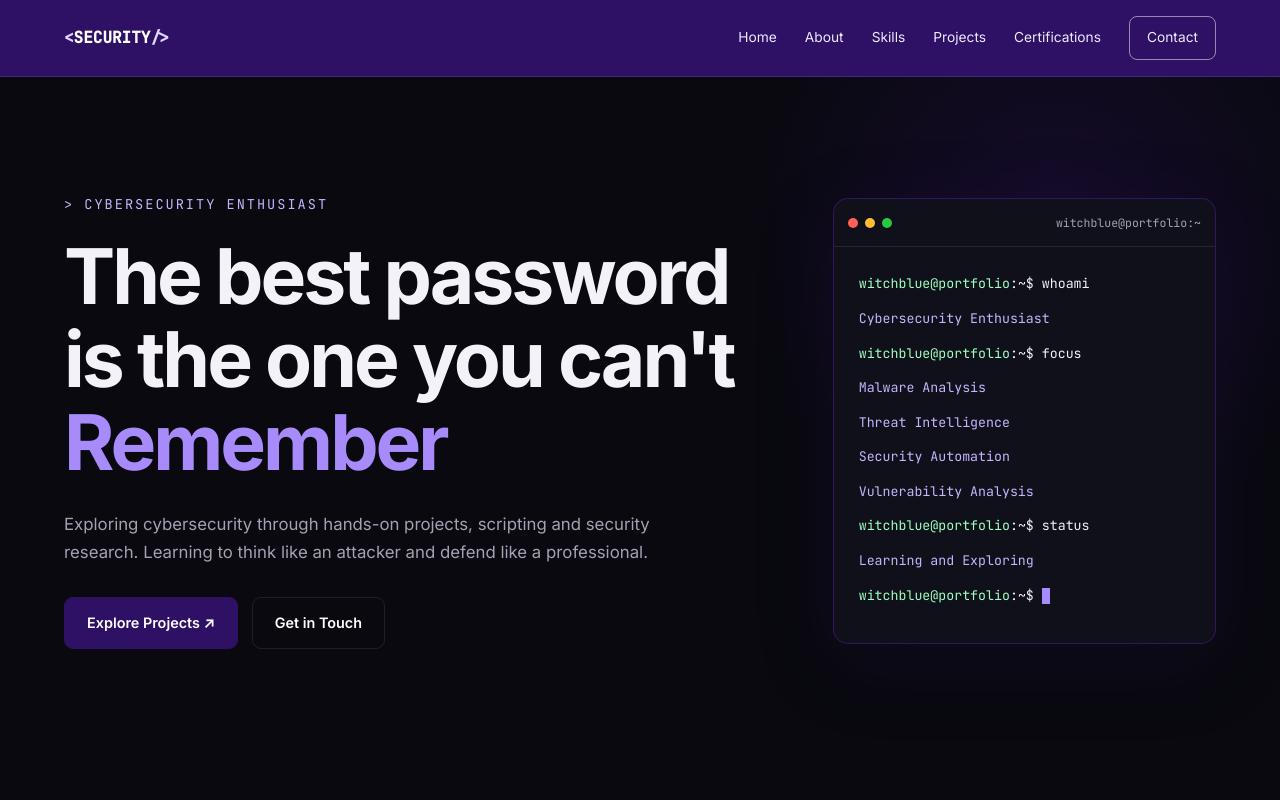
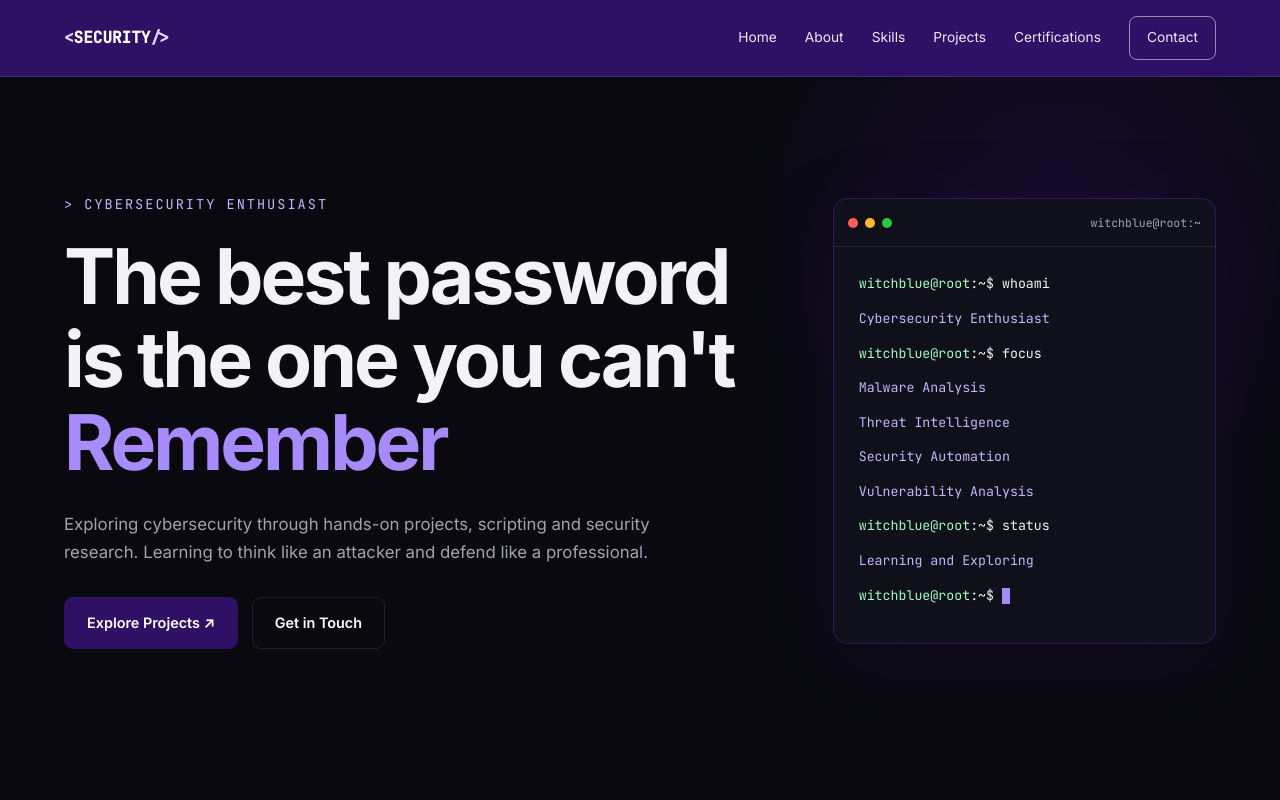
Before and after one commit to witchblue/witchblue.github.io, a plain HTML site: page index.html in a window 1280 px wide. Shown: the top 800 px of the page. Drawn offline with Linux system fonts and the light colour scheme.

Commit message:
Update index.html

```diff
--- a/index.html
+++ b/index.html
@@ -5,8 +5,8 @@
 <meta charset="UTF-8">
 <meta name="viewport" content="width=device-width, initial-scale=1.0">
 <meta name="theme-color" content="#2E1065">
-<meta name="description" content="Cybersecurity portfolio showcasing projects, scripting and security research.">
-<title>Cybersecurity Portfolio | Security Researcher</title>
+<meta name="description" content="Cybersecurity root showcasing projects, scripting and security research.">
+<title>Cybersecurity root | Security Researcher</title>
 
 <link rel="preconnect" href="https://fonts.googleapis.com">
 <link rel="preconnect" href="https://fonts.gstatic.com" crossorigin>
@@ -811,13 +811,13 @@ section:not(.hero) {
         <div class="dot dot-red"></div>
         <div class="dot dot-yellow"></div>
         <div class="dot dot-green"></div>
-        <span class="terminal-title">witchblue@portfolio:~</span>
+        <span class="terminal-title">witchblue@root:~</span>
       </div>
 
       <div class="terminal-body">
 
         <div class="terminal-line">
-          <span class="prompt">witchblue@portfolio</span>:~$ whoami
+          <span class="prompt">witchblue@root</span>:~$ whoami
         </div>
 
         <div class="terminal-line terminal-value">
@@ -825,7 +825,7 @@ section:not(.hero) {
         </div>
 
         <div class="terminal-line">
-          <span class="prompt">witchblue@portfolio</span>:~$ focus
+          <span class="prompt">witchblue@root</span>:~$ focus
         </div>
 
         <div class="terminal-line terminal-value">
@@ -845,7 +845,7 @@ section:not(.hero) {
         </div>
 
         <div class="terminal-line">
-          <span class="prompt">witchblue@portfolio</span>:~$ status
+          <span class="prompt">witchblue@root</span>:~$ status
         </div>
 
         <div class="terminal-line terminal-value">
@@ -853,7 +853,7 @@ section:not(.hero) {
         </div>
 
         <div class="terminal-line">
-          <span class="prompt">witchblue@portfolio</span>:~$
+          <span class="prompt">witchblue@root</span>:~$
           <span class="cursor"></span>
         </div>
 
@@ -894,6 +894,8 @@ section:not(.hero) {
           presumptions, evaluating facts, and consistently enhancing information security.
         </p>
 
+         </div>
+
         <!-- This is an HTML comment  <p>
           Through hands-on projects, labs, technical learning
           and experimentation, I aim to build practical skills
@@ -901,7 +903,7 @@ section:not(.hero) {
           cybersecurity.
         </p>-->
 
-      </div>
+
 
       <div class="about-card reveal">
 
@@ -1382,7 +1384,7 @@ section:not(.hero) {
   <div class="container footer-content">
 
     <p>
-      © <span id="year"></span> Cybersecurity Portfolio.
+      © <span id="year"></span> Cybersecurity root.
       Built with curiosity & code.
     </p>
 
```
